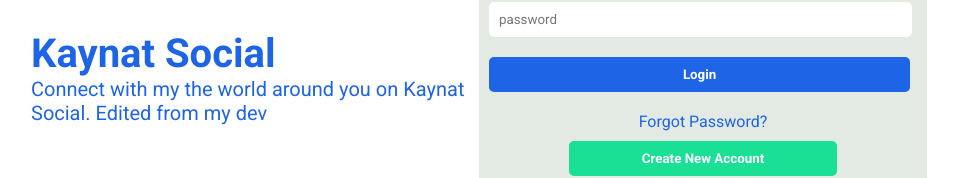
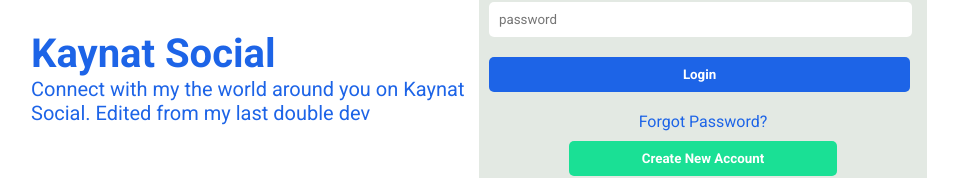
Before and after one commit to khaledtudce/socialmediakhaled2022_frontend, a React (Create React App) app: page / in a window 1280 px wide. Shown: the part 323-501 px from the top of the page, without its empty margins (161-1119 px from the left). Built offline with nearby package versions, Linux system fonts and the light colour scheme.

Commit message:
test changes

```diff
--- a/src/pages/login/Login.jsx
+++ b/src/pages/login/Login.jsx
@@ -30,7 +30,7 @@ const Login = () => {
           <div className="loginLogo">Kaynat Social</div>
           <div className="loginText">
             Connect with my the world around you on Kaynat Social. Edited from
-            my dev
+            my last double dev
           </div>
         </div>
         <div className="loginInputBlock">
```
